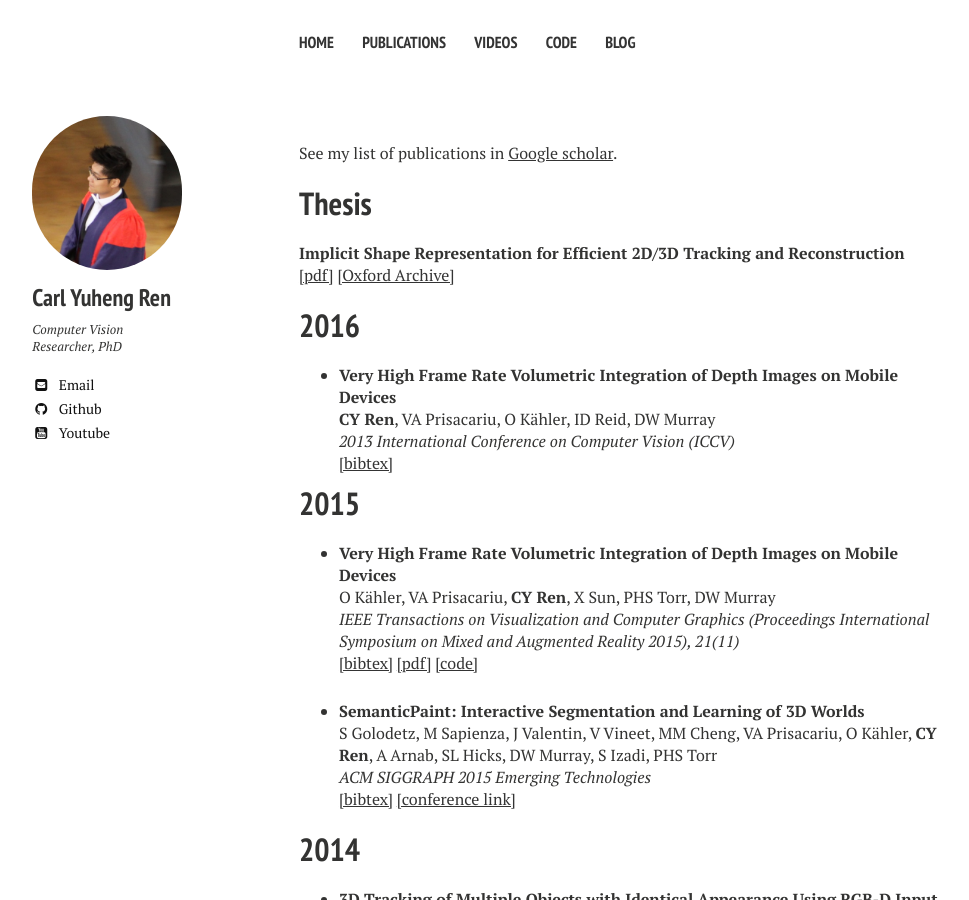
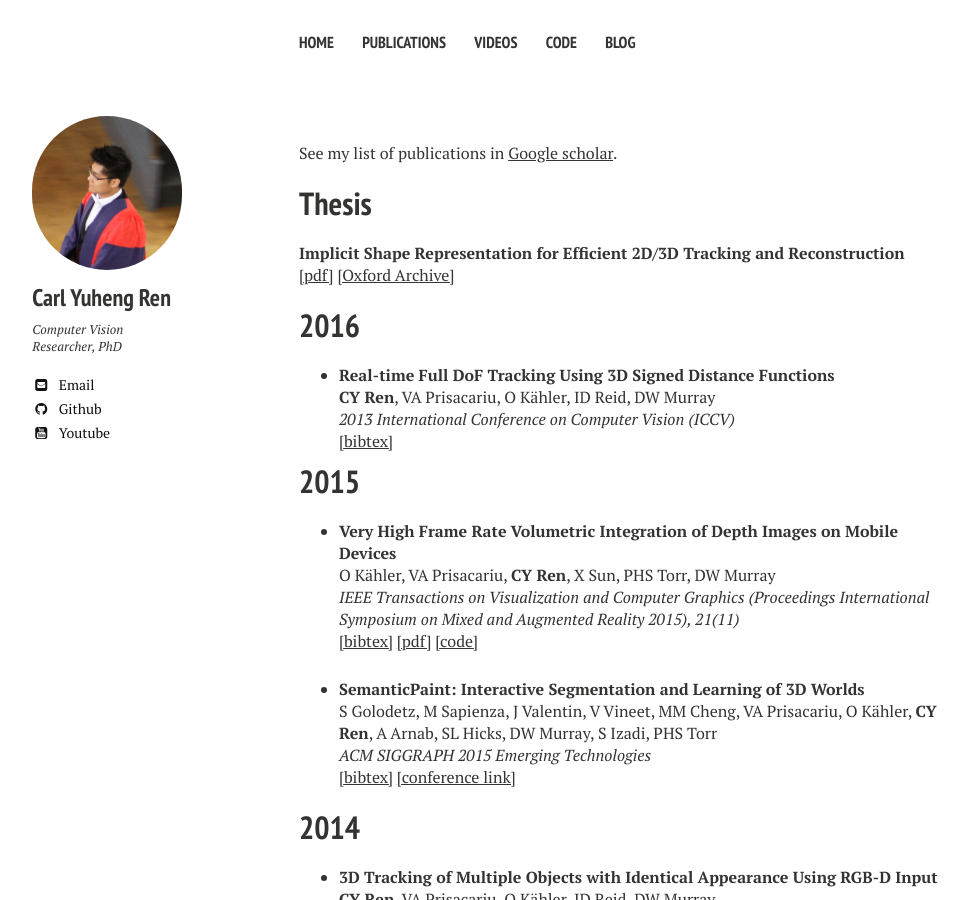
Before and after one commit to eileenhan1004/eileenhan1004.github.io, a Jekyll site: the page built from publications.md, in a window 1280 px wide and 900 px high. Shown: the whole window, without its empty margins (21-990 px from the left). Built offline with Jekyll 4.4.1, drawn with Linux system fonts in a browser that asks for light colours; nearby versions of some CDN libraries.

Commit message:
Update publications.md

```diff
--- a/publications.md
+++ b/publications.md
@@ -12,7 +12,7 @@ Thesis
 
 2016
 =======
-- **Very High Frame Rate Volumetric Integration of Depth Images on Mobile Devices**
+- **Real-time Full DoF Tracking Using 3D Signed Distance Functions**
 **CY Ren**, VA Prisacariu, O Kähler, ID Reid, DW Murray
 *2013 International Conference on Computer Vision (ICCV)*
 [[bibtex]](bibs/Ren_IJCV_2016.bib)
```
